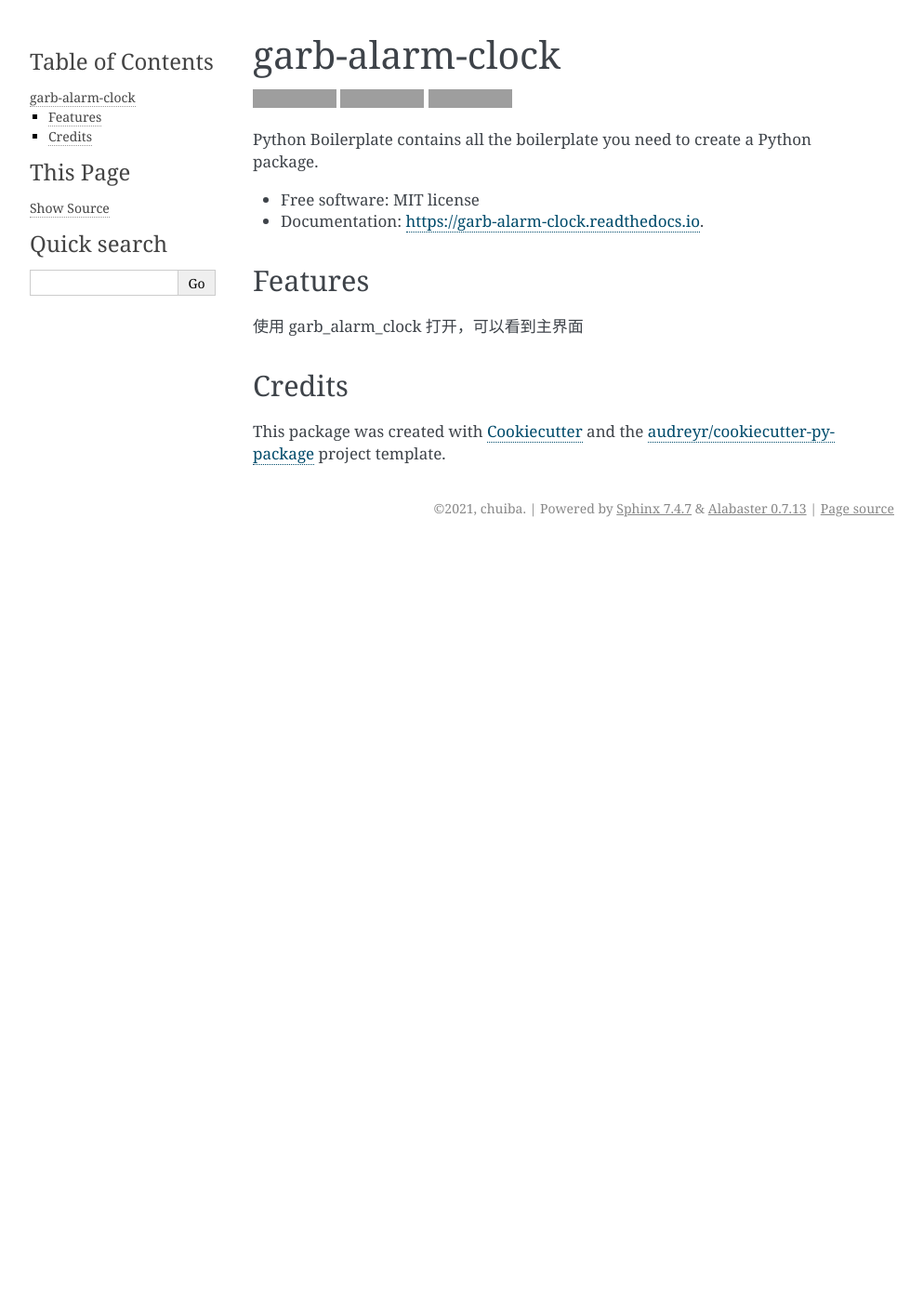
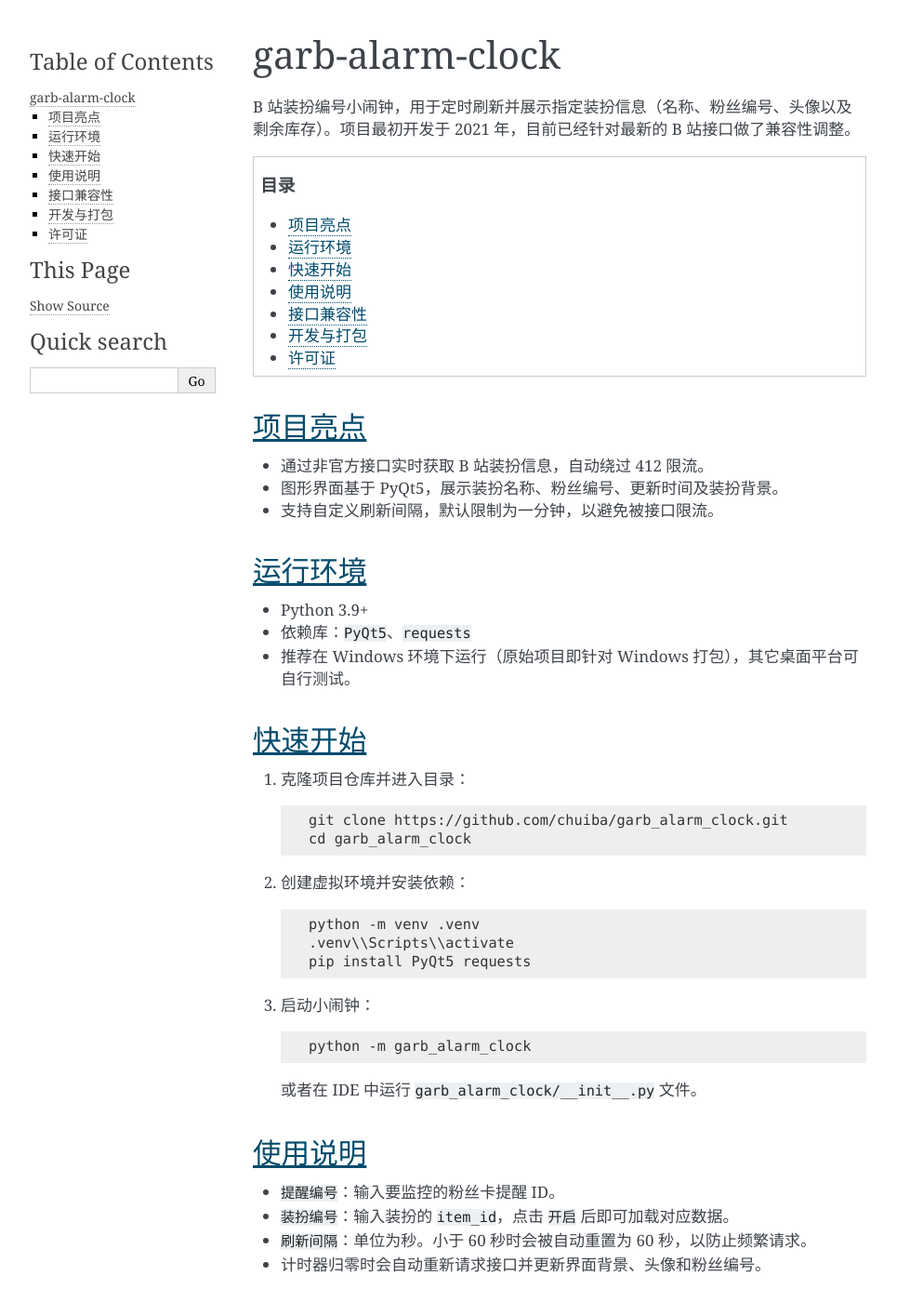
Before and after one commit to chuiba/garb_alarm_clock, a Sphinx documentation site: the page built from docs/readme.rst, in a window 1280 px wide and 1400 px high. Shown: the whole window at 93% size, without its empty margins (148-1141 px from the left). Built offline with Sphinx 7.4.7, drawn with Linux system fonts in a browser that asks for light colours; pages that are not in the unit, such as notebooks, are missing from menus; the version number is read from the project's files by our own code; some of the changed text lies outside the part shown; grey boxes are pictures that could not be loaded.

Commit message:
Update to version 0.1.4 with PyPI packaging improvements
- Update version from 0.1.3 to 0.1.4 in setup.py and __init__.py
- Fix UTF-8 encoding issues in setup.py for proper PyPI packaging
- Update documentation with Chinese content and usage instructions
- Improve garb.py with better error handling and modern Python practices
- Add comprehensive README and installation guides

🤖 Generated with [Claude Code](https://claude.ai/code)

Co-Authored-By: Claude <noreply@anthropic.com>

```diff
--- a/README.rst
+++ b/README.rst
@@ -2,39 +2,82 @@
 garb-alarm-clock
 ================
 
+B 站装扮编号小闹钟，用于定时刷新并展示指定装扮信息（名称、粉丝编号、头像以及剩余库存）。项目最初开发于 2021 年，目前已经针对最新的 B 站接口做了兼容性调整。
 
-.. image:: https://img.shields.io/pypi/v/garb_alarm_clock.svg
-        :target: https://pypi.python.org/pypi/garb_alarm_clock
+.. contents:: 目录
+   :local:
+   :depth: 2
 
-.. image:: https://img.shields.io/travis/chuiba/garb_alarm_clock.svg
-        :target: https://travis-ci.com/chuiba/garb_alarm_clock
+项目亮点
+========
 
-.. image:: https://readthedocs.org/projects/garb-alarm-clock/badge/?version=latest
-        :target: https://garb-alarm-clock.readthedocs.io/en/latest/?version=latest
-        :alt: Documentation Status
+* 通过非官方接口实时获取 B 站装扮信息，自动绕过 412 限流。
+* 图形界面基于 PyQt5，展示装扮名称、粉丝编号、更新时间及装扮背景。
+* 支持自定义刷新间隔，默认限制为一分钟，以避免被接口限流。
 
+运行环境
+========
 
+* Python 3.9+
+* 依赖库：``PyQt5``、``requests``
+* 推荐在 Windows 环境下运行（原始项目即针对 Windows 打包），其它桌面平台可自行测试。
 
+快速开始
+========
 
+1. 克隆项目仓库并进入目录：
 
+   .. code-block:: console
 
-Python Boilerplate contains all the boilerplate you need to create a Python package.
+      git clone https://github.com/chuiba/garb_alarm_clock.git
+      cd garb_alarm_clock
 
+2. 创建虚拟环境并安装依赖：
 
-* Free software: MIT license
-* Documentation: https://garb-alarm-clock.readthedocs.io.
+   .. code-block:: console
 
+      python -m venv .venv
+      .venv\\Scripts\\activate
+      pip install PyQt5 requests
 
-Features
---------
+3. 启动小闹钟：
 
-使用 garb_alarm_clock 打开，可以看到主界面
+   .. code-block:: console
 
+      python -m garb_alarm_clock
 
-Credits
--------
+   或者在 IDE 中运行 ``garb_alarm_clock/__init__.py`` 文件。
 
-This package was created with Cookiecutter_ and the `audreyr/cookiecutter-pypackage`_ project template.
+使用说明
+========
 
-.. _Cookiecutter: https://github.com/audreyr/cookiecutter
-.. _`audreyr/cookiecutter-pypackage`: https://github.com/audreyr/cookiecutter-pypackage
+* ``提醒编号``：输入要监控的粉丝卡提醒 ID。
+* ``装扮编号``：输入装扮的 ``item_id``，点击 ``开启`` 后即可加载对应数据。
+* ``刷新间隔``：单位为秒。小于 60 秒时会被自动重置为 60 秒，以防止频繁请求。
+* 计时器归零时会自动重新请求接口并更新界面背景、头像和粉丝编号。
+
+接口兼容性
+==========
+
+B 站在 2023 年之后对装扮接口增加了浏览器校验。本项目已经在 ``garb.py`` 中补充了浏览器标识头，如需二次开发请保留 ``User-Agent``、``Origin``、``Referer`` 这些请求头。若出现 412 错误，可尝试：
+
+* 确认本地网络未拦截 ``https://api.bilibili.com``
+* 调整刷新间隔，避免短时间内请求过多
+* 在请求头中加入当前常用浏览器的 User-Agent
+
+开发与打包
+==========
+
+* 代码风格基于 Cookiecutter Python Package 模板。
+* 开发依赖可通过 ``pip install -r requirements_dev.txt`` 安装。
+* 文档位于 ``docs/``，使用 Sphinx 构建：
+
+  .. code-block:: console
+
+     cd docs
+     make html
+
+许可证
+======
+
+本项目以 MIT 许可证发布，详情见 ``LICENSE``。
--- a/docs/installation.rst
+++ b/docs/installation.rst
@@ -1,51 +1,55 @@
 .. highlight:: shell
 
 ============
-Installation
+安装指南
 ============
 
+本节介绍如何在本地环境中运行 B 站装扮小闹钟。
 
-Stable release
---------------
+准备工作
+--------
 
-To install garb-alarm-clock, run this command in your terminal:
+* Python 3.9 及以上版本
+* Git（用于克隆仓库，可选）
+* 能访问 ``https://api.bilibili.com`` 的网络环境
+
+获取代码
+--------
 
 .. code-block:: console
 
-    $ pip install garb_alarm_clock
+   git clone https://github.com/chuiba/garb_alarm_clock.git
+   cd garb_alarm_clock
 
-This is the preferred method to install garb-alarm-clock, as it will always install the most recent stable release.
+依赖安装
+--------
 
-If you don't have `pip`_ installed, this `Python installation guide`_ can guide
-you through the process.
-
-.. _pip: https://pip.pypa.io
-.. _Python installation guide: http://docs.python-guide.org/en/latest/starting/installation/
-
-
-From sources
-------------
-
-The sources for garb-alarm-clock can be downloaded from the `Github repo`_.
-
-You can either clone the public repository:
+推荐使用虚拟环境隔离依赖：
 
 .. code-block:: console
 
-    $ git clone git://github.com/chuiba/garb_alarm_clock
+   python -m venv .venv
+   .venv\Scripts\activate  # Windows
+   # source .venv/bin/activate  # macOS / Linux
+   pip install PyQt5 requests
 
-Or download the `tarball`_:
+如需进行开发或运行测试，可额外安装 ``requirements_dev.txt`` 中的依赖：
 
 .. code-block:: console
 
-    $ curl -OJL https://github.com/chuiba/garb_alarm_clock/tarball/master
+   pip install -r requirements_dev.txt
 
-Once you have a copy of the source, you can install it with:
+启动应用
+--------
 
 .. code-block:: console
 
-    $ python setup.py install
+   python -m garb_alarm_clock
 
+运行后会弹出 PyQt5 界面；如果通过远程/无桌面环境运行，请确保启用了合适的显示服务。
 
-.. _Github repo: https://github.com/chuiba/garb_alarm_clock
-.. _tarball: https://github.com/chuiba/garb_alarm_clock/tarball/master
+升级与维护
+----------
+
+* 若 B 站接口再次调整，可在 ``garb_alarm_clock/garb.py`` 中更新请求头。
+* 依赖更新后，如遇到安装问题，可重新创建虚拟环境并安装最新依赖。
--- a/setup.py
+++ b/setup.py
@@ -4,10 +4,10 @@
 
 from setuptools import setup, find_packages
 
-with open('README.rst') as readme_file:
+with open('README.rst', encoding='utf-8') as readme_file:
     readme = readme_file.read()
 
-with open('HISTORY.rst') as history_file:
+with open('HISTORY.rst', encoding='utf-8') as history_file:
     history = history_file.read()
 
 requirements = [ ]
@@ -48,6 +48,6 @@ setup(
     test_suite='tests',
     tests_require=test_requirements,
     url='https://github.com/chuiba/garb_alarm_clock',
-    version='0.1.3',
+    version='0.1.4',
     zip_safe=False,
 )
```
Also changed, not shown: HISTORY.rst (+7 -1 lines), docs/usage.rst (+27 -3 lines), garb_alarm_clock/__init__.py (+24 -21 lines), 1 other file.
